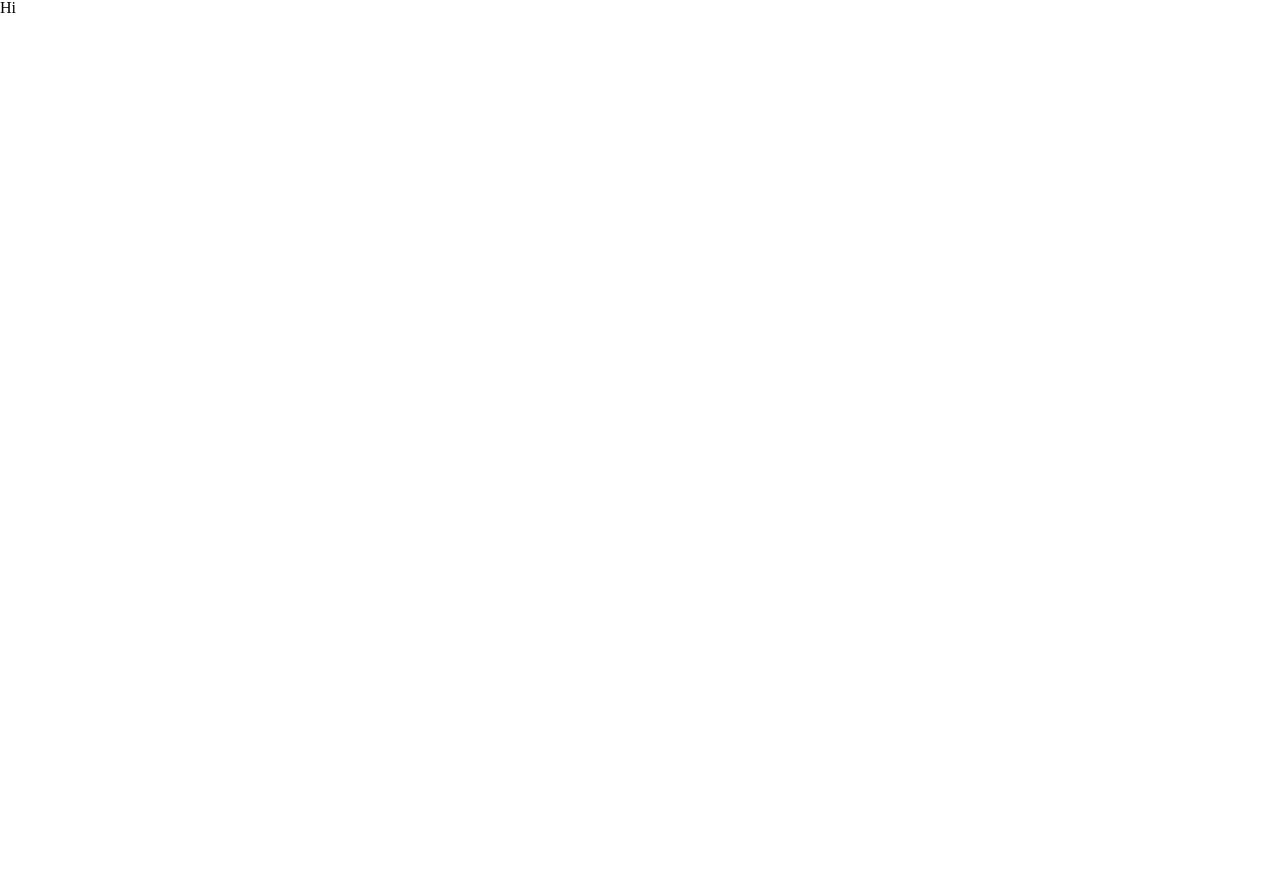
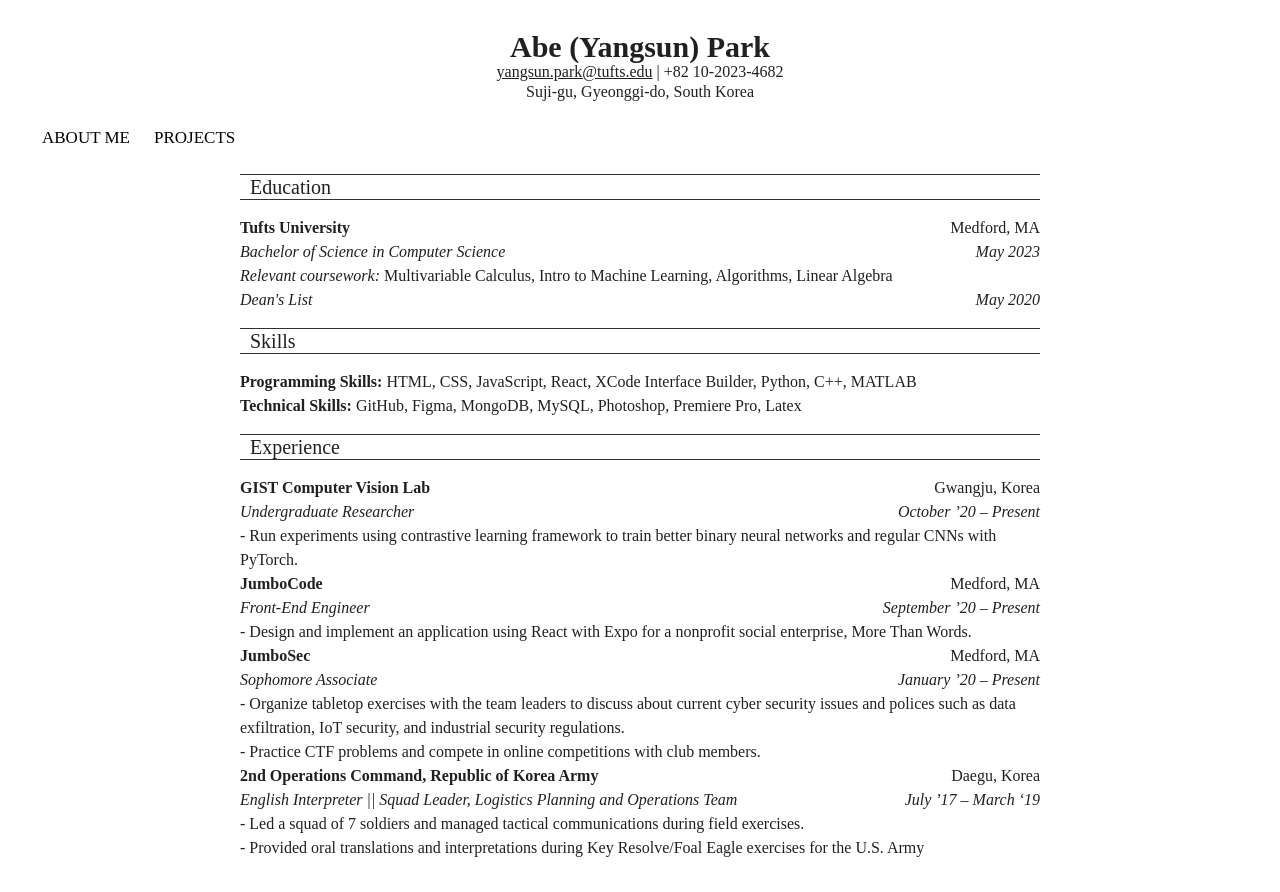
Before and after one commit to abepark26/abepark26.github.io, a plain HTML site: page index.html in a window 1280 px wide. Before the commit the page ends 800 px from the top, so only its background shows below. Drawn offline with nearby package versions, Linux system fonts and the light colour scheme.

Commit message:
paper resume commit

```diff
--- /dev/null
+++ b/design.css
@@ -0,0 +1,98 @@
+* {
+    box-sizing: border-box;
+    list-style: none;
+    margin: 0;
+    padding: 0;
+    font-size: 20px;
+    color: #231f20;
+}
+
+a {
+    color: inherit;
+}
+
+/* header */
+body {
+    margin: 2rem;
+    font-family: 'Times New Roman', Times, serif;
+}
+
+header {
+    text-align: center;
+    line-height: 125%;
+}
+
+.wrap {
+    margin: 1rem 0;
+    width: 100%;
+}
+
+/* navigation */
+.nav-container ul {
+    float: inline-start;
+    text-align: center;
+}
+
+.nav-container ul li {
+    display: inline-block;
+    line-height: 40px;
+}
+
+.nav-container ul li a {
+    text-decoration: none;
+    color: #000000;
+    font-size: 17px;
+    text-transform: uppercase;
+    margin: 0 10px;
+}
+
+.nav-container:after {
+    content:""; display:block; clear:both;
+}
+
+/* article */
+article {
+    max-width: 800px;
+    margin: 0 auto;
+}
+article p {
+    line-height: 24px;
+}
+article i {
+    font-style: italic;
+}
+
+article b {
+    font-weight: 700;
+}
+
+article ul li {
+    padding-left: 10px;
+}
+.article-title {
+    width: 100%;
+    border-top: 1px solid #313131;
+    border-bottom: 1px solid #313131;
+    margin: 1rem 0 1rem 0;
+
+    font-weight: 500;
+    font-size: 20px;
+    line-height: 24px;
+    text-indent: 10px;
+}
+
+.single-line p{
+    display: inline-block;
+}
+
+@media (max-width: 375px) {
+    article p {
+        font-size: 0.8rem;
+    }
+    .article-title {
+        font-size: 1rem;
+    }
+    .nav-container ul li a {
+        font-size: 0.9rem;
+    }
+}
--- a/index.html
+++ b/index.html
@@ -1,15 +1,137 @@
 <!DOCTYPE html>
 <html>
+
 <head>
-        <title>Abe Park</title>
     <meta charset="utf-8">
-        <meta http-equiv="X-UA-Compatible" content="ie=edge">
-        <meta name="viewport" content="width=device-width, initial-scale=1.0 shrink-to-fit=no">
+    <title>210412_portfolio</title>
+    <!-- <link rel="stylesheet" href="https://mooozi.github.io/lectures/css/reset.css"> -->
+    <link rel="stylesheet" href="https://cdnjs.cloudflare.com/ajax/libs/font-awesome/4.7.0/css/font-awesome.min.css">
     <link rel="stylesheet" href="css-reset.css">
+    <link rel="stylesheet" href="design.css">
+    <meta name="viewport" content="width=device-width, initial-scale=1.0">
     <script src="https://ajax.googleapis.com/ajax/libs/jquery/3.5.1/jquery.min.js"></script>
 </head>
+
 <body>
-        <h1>Hi</h1>
+    <header class="wrap">
+        <h1 style="font-weight: 700; font-size: 30px; line-height: 30px;">
+            <a href="/portfolio/index.html" style="text-decoration: none;">Abe (Yangsun) Park</a>
+        </h1>
+        <h2><a href="mailto: yangsun.park@tufts.edu">yangsun.park@tufts.edu</a> | +82 10-2023-4682</h2>
+        <h2>Suji-gu, Gyeonggi-do, South Korea</h2>
+    </header>
+
+    <nav class="nav-container wrap">
+        <ul>
+            <li><a href="/portfolio/index.html">About Me</a></li>
+            <li><a href="/portfolio/project.html">Projects</a></li>
+        </ul>
+    </nav>
+
+    <article>
+        <!-- Education -->
+        <div class="wrap">
+            <h1 class="article-title">Education</h1>
+
+            <div class="single-line">
+                <p><b>Tufts University</b></p>
+                <p style="float: right;">Medford, MA</p>
+            </div>
+
+            <div class="single-line" style="font-style: italic;">
+                <p>Bachelor of Science in Computer Science</p>
+                <p style="float: right;">May 2023</p>
+            </div>
+
+            <p><i>Relevant coursework: </i>Multivariable Calculus, Intro to Machine Learning,
+                Algorithms, Linear Algebra
+            </p>
+
+            <div class="single-line" style="font-style: italic;">
+                <p>Dean's List</p>
+                <p style="float: right;">May 2020</p>
+            </div>
+        </div>
+
+        <!-- Skills / Interest -->
+        <div class="wrap">
+            <h1 class="article-title">Skills</h1>
+
+            <p><b>Programming Skills: </b>
+                HTML, CSS, JavaScript, React, XCode Interface Builder, Python,
+                C++, MATLAB</p>
+
+            <p><b>Technical Skills: </b>
+                GitHub, Figma, MongoDB, MySQL, Photoshop, Premiere Pro, Latex</p>
+        </div>
+
+        <!-- Experience -->
+        <div class="wrap">
+            <h1 class="article-title">Experience</h1>
+
+            <!-- Obj -->
+            <div class="single-line">
+                <p><b>GIST Computer Vision Lab</b></p>
+                <p style="float: right;">Gwangju, Korea</p>
+            </div>
+
+            <div class="single-line" style="font-style: italic;">
+                <p>Undergraduate Researcher</p>
+                <p style="float: right;">October ’20 – Present</p>
+            </div>
+            <p>- Run experiments using contrastive learning framework to
+                train better binary neural networks and regular CNNs with PyTorch.
+            </p>
+
+            <!-- Obj -->
+            <div class="single-line">
+                <p><b>JumboCode</b></p>
+                <p style="float: right;">Medford, MA</p>
+            </div>
+
+            <div class="single-line" style="font-style: italic;">
+                <p>Front-End Engineer</p>
+                <p style="float: right;">September ’20 – Present</p>
+            </div>
+            <p>- Design and implement an application
+                using React with Expo for a nonprofit social enterprise,
+                More Than Words. </p>
+
+            <!-- Obj -->
+            <div class="single-line">
+                <p><b>JumboSec</b></p>
+                <p style="float: right;">Medford, MA</p>
+            </div>
+
+            <div class="single-line" style="font-style: italic;">
+                <p>Sophomore Associate</p>
+                <p style="float: right;">January ’20 – Present</p>
+            </div>
+            <p>- Organize tabletop exercises with the team
+                leaders to discuss about current cyber security issues and
+                polices such as data exfiltration, IoT security, and
+                industrial security regulations. </p>
+
+            <p>- Practice CTF problems and compete in online competitions
+                with club members.</p>
+
+            <!-- Obj -->
+            <div class="single-line">
+                <p><b>2nd Operations Command, Republic of Korea Army</b></p>
+                <p style="float: right;">Daegu, Korea</p>
+            </div>
+
+            <div class="single-line" style="font-style: italic;">
+                <p>English Interpreter || Squad Leader, Logistics Planning and Operations Team</p>
+                <p style="float: right;">July ’17 – March ‘19</p>
+            </div>
+            <p>- Led a squad of 7 soldiers and managed tactical
+                communications during field exercises.</p>
+            <p>- Provided oral translations and interpretations during
+                Key Resolve/Foal Eagle exercises for the U.S. Army</p>
+        </div>
+
+    </article>
 </body>
 
 </html>
```
Lines whose indentation alone changed are shown as unchanged.
